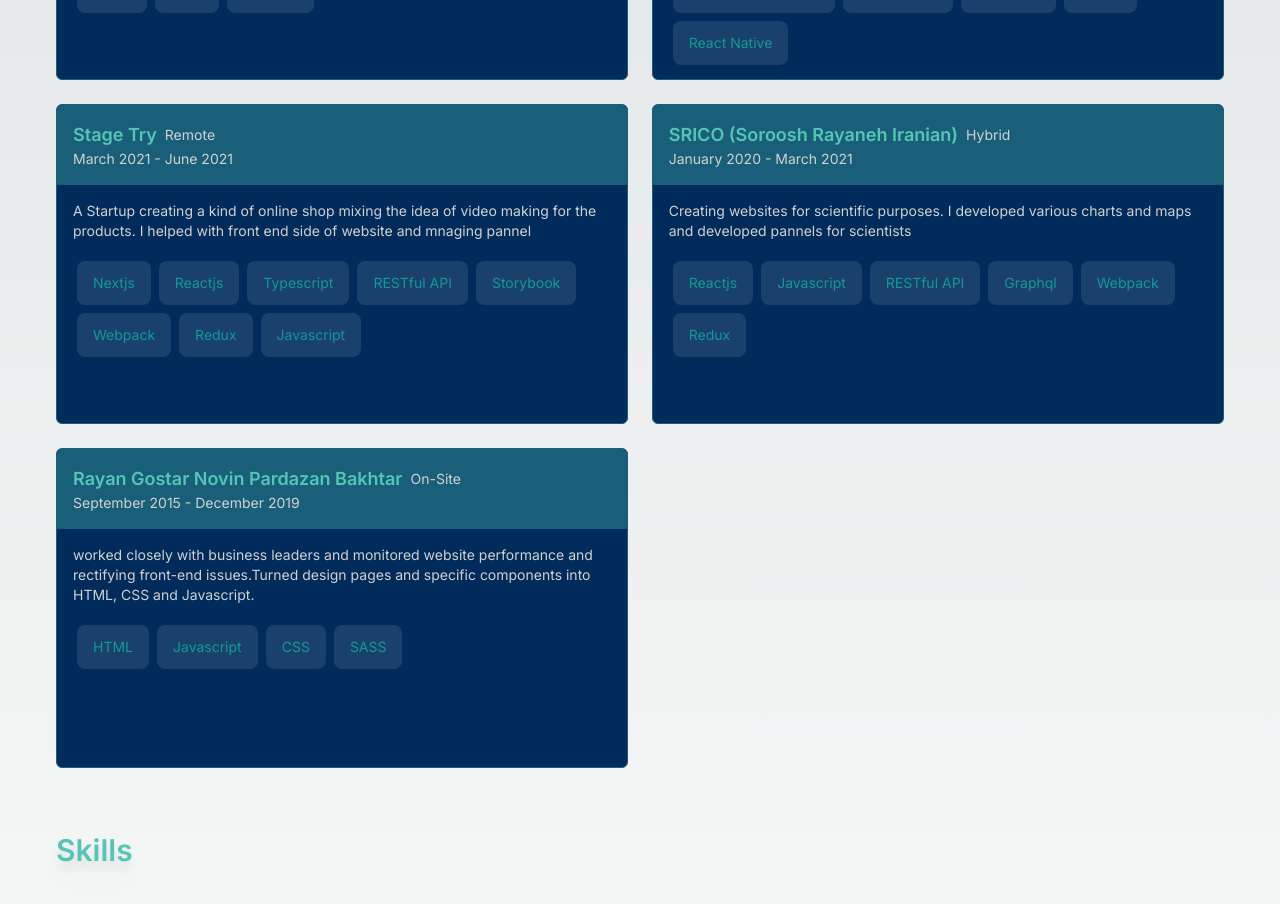
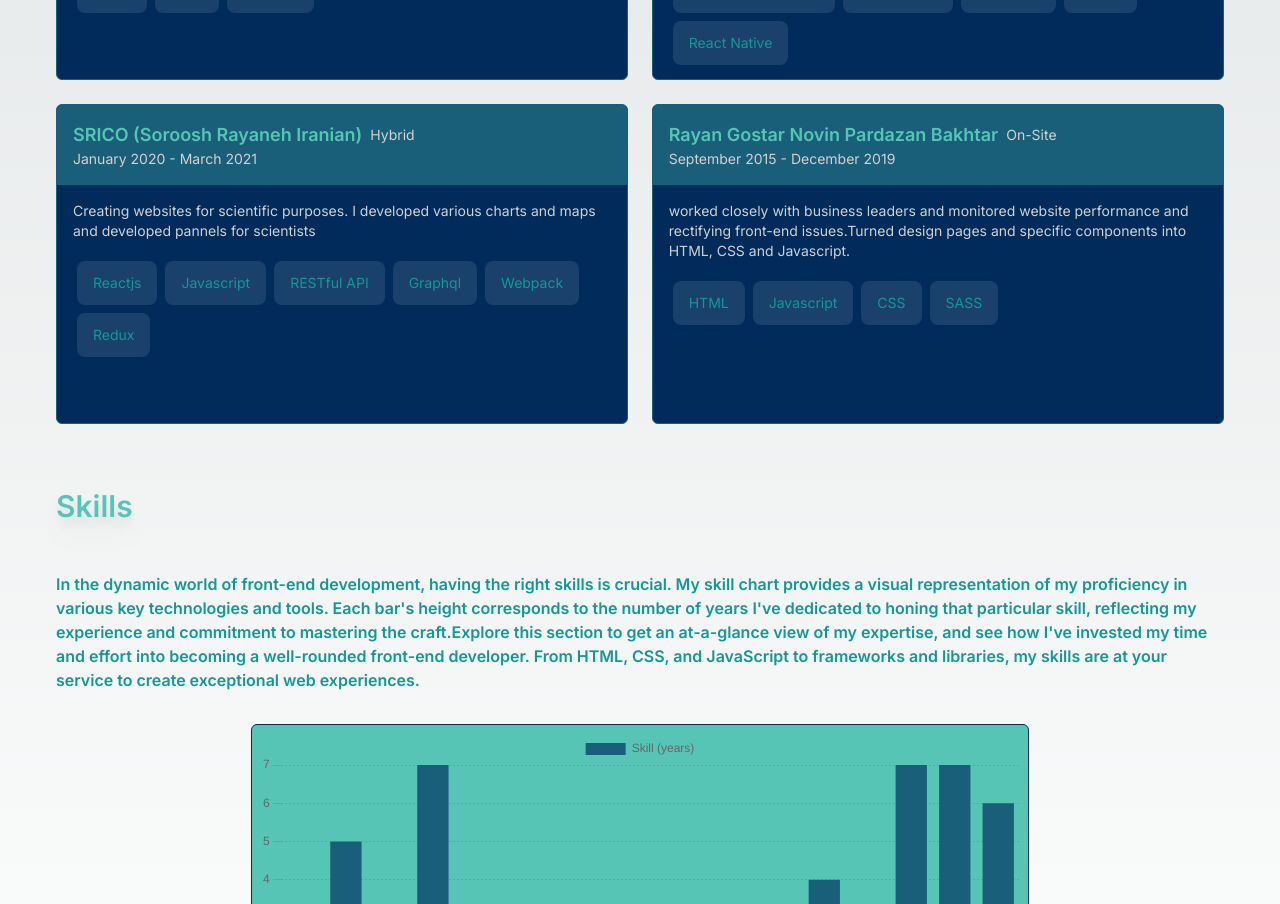
Before and after one commit to tannaz97shr/portfolio, a Next.js app: page / in a window 1280 px wide. Shown: the part 980-1884 px from the top of the page. Built offline with nearby package versions, Linux system fonts and the light colour scheme; what tw-elements would draw is missing.

Commit message:
feat: update experience

```diff
--- a/src/data/experience.ts
+++ b/src/data/experience.ts
@@ -26,18 +26,6 @@ export const experience: IExperience[] = [
     skills: [1, 2, 3, 5, 11, 8, 6, 12, 13, 14],
   },
   {
-    id: "3",
-    companyName: "Stage Try",
-    startDate: "March 01, 2021 00:00:00",
-    endDate: "June 01, 2021 00:00:00",
-    role: "Front-End Developer",
-    jobType: "Remote",
-    linkedin: "",
-    description:
-      "A Startup creating a kind of online shop mixing the idea of video making for the products. I helped with front end side of website and mnaging pannel",
-    skills: [1, 2, 3, 6, 5, 12, 13, 4],
-  },
-  {
     id: "2",
     companyName: "SRICO (Soroosh Rayaneh Iranian)",
     startDate: "January 01, 2020 00:00:00",
```
